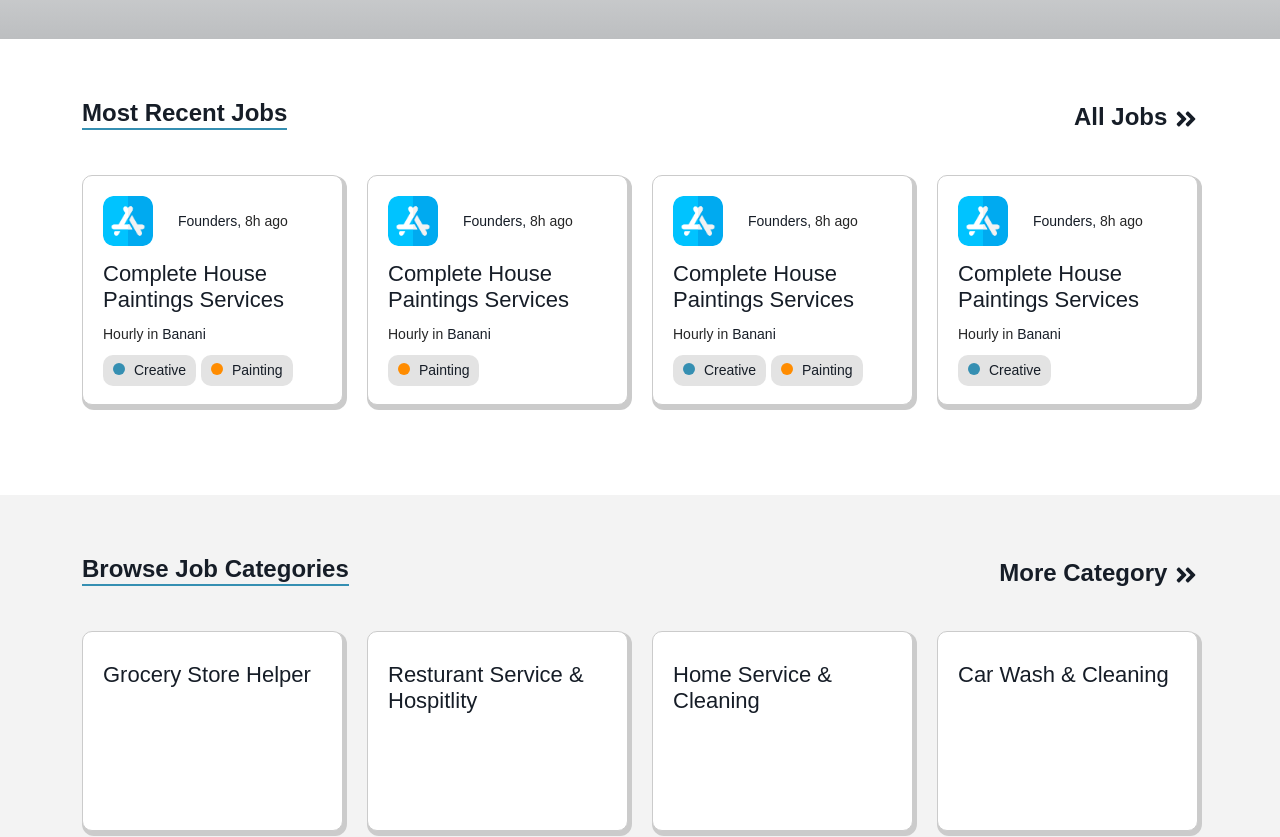
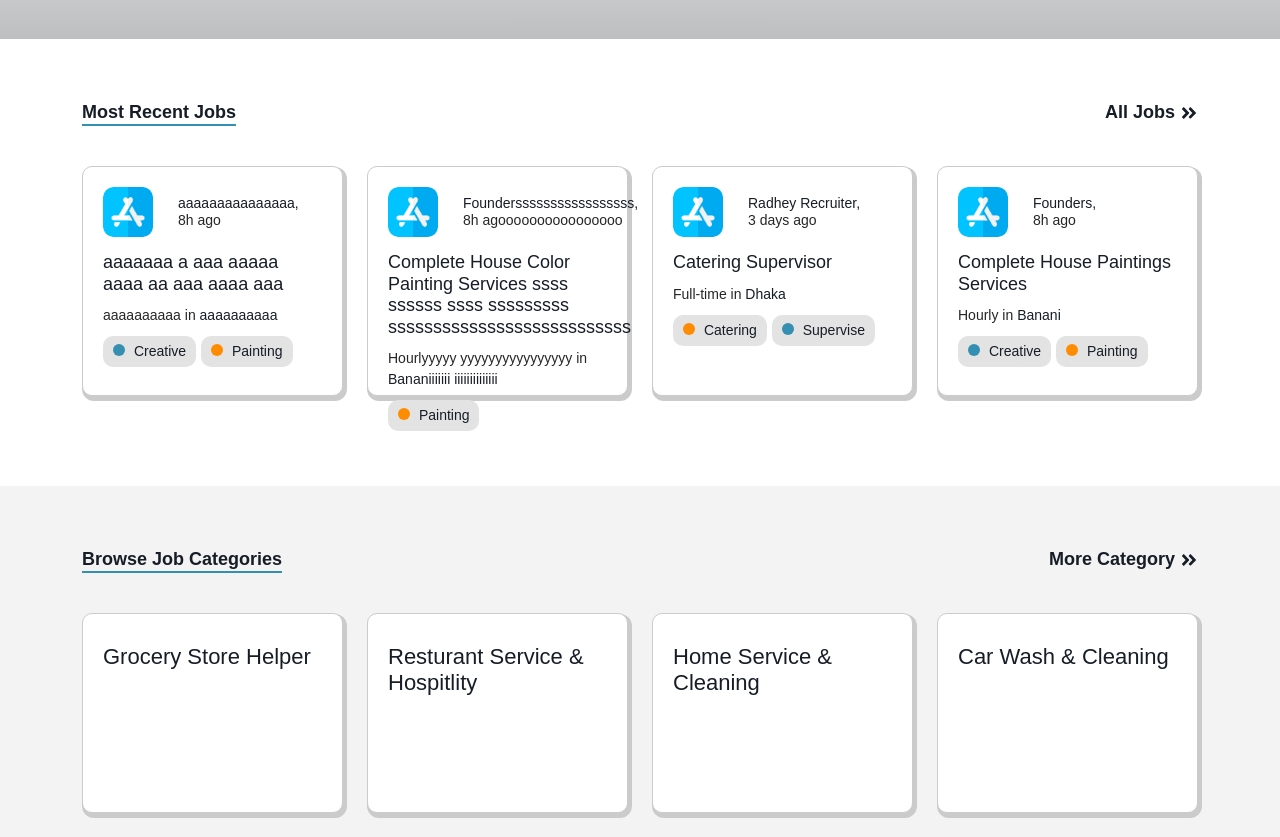
Before and after one commit to Rashed360/hourly-finder, a React (Create React App) app: page / in a window 1280 px wide. Shown: the part 761-1598 px from the top of the page. Built offline with nearby package versions, Linux system fonts and the light colour scheme.

Commit message:
troubleshoot

```diff
--- a/src/components/about/About.js
+++ b/src/components/about/About.js
@@ -74,7 +74,7 @@ const About = () => {
 				<div className='intro-text'>
 					<h1 className='intro-heading'>Hourly Finder</h1>
 					<p>
-						A project by team CodeDamn and a platform to find hourly-based jobs
+						A project by team CodeDamn and <br/>a platform to find hourly-based jobs
 						nearby via live location.
 					</p>
 				</div>
--- a/src/components/home/commonHome/blocks/JobBlock.js
+++ b/src/components/home/commonHome/blocks/JobBlock.js
@@ -14,7 +14,7 @@ const JobBlock = ({ job }) => {
 					/>
 				</Link>
 				<h5 class='recruiter-title'>
-					<Link to=''>{job.company}, </Link>
+					<Link to=''>{job.company}, </Link><br/>
 					<span class='post_time'>{job.time}</span>
 				</h5>
 			</div>
--- a/src/components/home/heroSection/HeroSection.js
+++ b/src/components/home/heroSection/HeroSection.js
@@ -26,7 +26,7 @@ const HeroSection = () => {
                             Find the most exciting <br/><span>{currentTagLine}</span> jobs nearby
                         </h1>
                         <p>
-                            Hourly Finder is a platform to find hourly jobs nearby from
+                            A platform to find hourly jobs nearby from
                             your location and make some extra cash along side your
                             study/job.
                         </p>
--- a/src/components/home/jobSection/JobSection.js
+++ b/src/components/home/jobSection/JobSection.js
@@ -5,12 +5,12 @@ const JobSection = () => {
 
   const jobList = [
     {
-      name: 'Complete House Paintings Services',
-      company: 'Founders',
+      name: 'aaaaaaa a aaa aaaaa aaaa aa aaa aaaa aaa',
+      company: 'aaaaaaaaaaaaaaa',
       image: '/images/homepage/recruiter-logo.png',
       time: '8h ago',
-      type: 'Hourly',
-      location: 'Banani',
+      type: 'aaaaaaaaaa',
+      location: 'aaaaaaaaaa',
       keyword: [
         {
           name : "Creative",
@@ -23,16 +23,34 @@ const JobSection = () => {
       ]
     },
     {
-      name: 'Complete House Paintings Services',
-      company: 'Founders',
+      name: 'Complete House Color Painting Services ssss ssssss ssss sssssssss sssssssssssssssssssssssssss',
+      company: 'Foundersssssssssssssssss',
       image: '/images/homepage/recruiter-logo.png',
-      time: '8h ago',
-      type: 'Hourly',
-      location: 'Banani',
+      time: '8h agoooooooooooooooo',
+      type: 'Hourlyyyyy yyyyyyyyyyyyyyyy',
+      location: 'Bananiiiiiii iiiiiiiiiiiiii',
       keyword: [
         {
             name : "Painting",
             color : "painting"
+        }
+      ]
+    },
+    {
+      name: 'Catering Supervisor',
+      company: 'Radhey Recruiter',
+      image: '/images/homepage/recruiter-logo.png',
+      time: '3 days ago',
+      type: 'Full-time',
+      location: 'Dhaka',
+      keyword: [
+        {
+          name : "Catering",
+          color : "painting"
+        },
+        {
+          name : "Supervise",
+          color : "house"
         }
       ]
     },
@@ -51,20 +69,6 @@ const JobSection = () => {
         {
             name : "Painting",
             color : "painting"
-        }
-      ]
-    },
-    {
-      name: 'Complete House Paintings Services',
-      company: 'Founders',
-      image: '/images/homepage/recruiter-logo.png',
-      time: '8h ago',
-      type: 'Hourly',
-      location: 'Banani',
-      keyword: [
-        {
-          name : "Creative",
-          color : "house"
         }
       ]
     }
--- a/src/style/defaults.css
+++ b/src/style/defaults.css
@@ -115,7 +115,7 @@ a{
 }
 
 .section-title h3 {
-    font-size: var(--mediumFont);
+    font-size: var(--normalFont);
     color: var(--textColor);
     font-weight: 600;
 }
@@ -134,7 +134,7 @@ a{
 }
 
 .link-title a {
-    font-size: var(--mediumFont);
+    font-size: var(--normalFont);
     color: var(--textColor);
     font-weight: 600;
     text-decoration: none;
--- a/src/style/index.css
+++ b/src/style/index.css
@@ -182,7 +182,7 @@ form.search-form svg {
 }
 
 .job-title {
-	font-size: 22px;
+	font-size: var(--normalFont);
 	margin: 10px 0px;
 }
 
```
